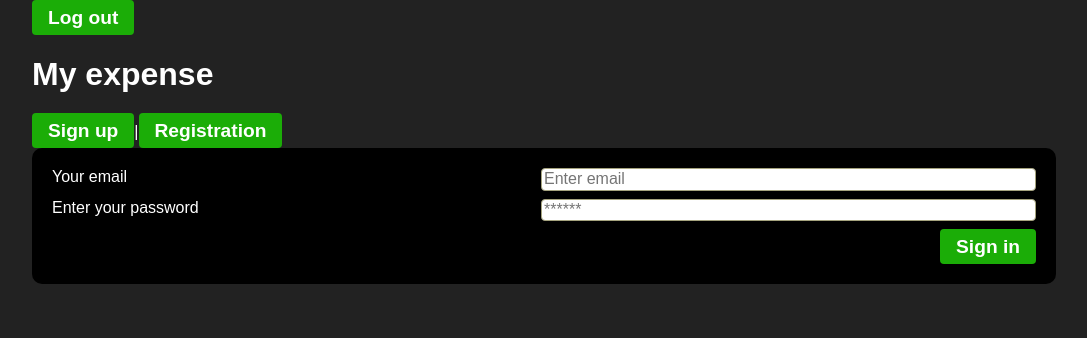
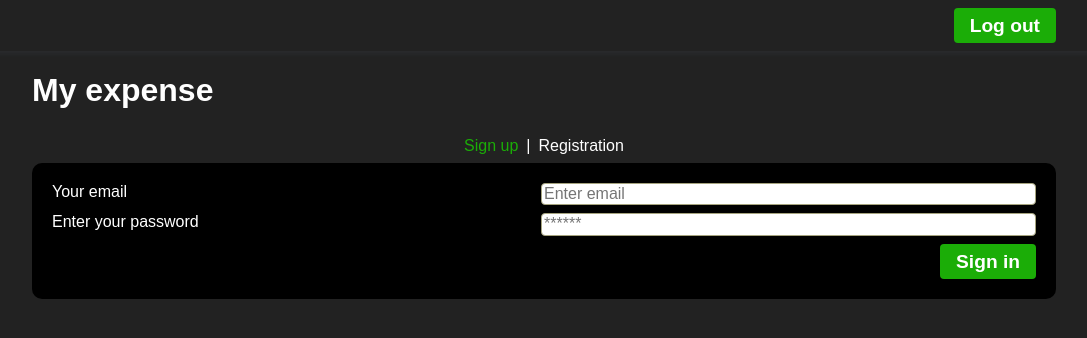
Before and after one commit to yehorDorosh/ed-php, a React app: page / in a window 1280 px wide. Shown: the top 338 px of the page, without its empty margins (96-1183 px from the left). Built offline with nearby package versions, Linux system fonts and the light colour scheme; the HTML template or start-up script is replaced by a standard one.

Commit message:
Add styles for forms section

```diff
--- a/src/components/Layout/Header/Header.js
+++ b/src/components/Layout/Header/Header.js
@@ -4,12 +4,14 @@ import Button from '../../UI/Button/Button';
 import Wrapper from '../Wrapper/Wrapper';
 import AuthContext from '../../../store/auth-context';
 
+import classes from './Header.module.scss';
+
 function Header() {
   const ctxAuth = useContext(AuthContext);
 
   return (
-    <header>
-      <Wrapper>
+    <header className={classes.header}>
+      <Wrapper className={classes.inner}>
         <Button btnText="Log out" onClick={ctxAuth.onLogout} />
       </Wrapper>
     </header>
--- /dev/null
+++ b/src/components/Layout/Header/Header.module.scss
@@ -0,0 +1,10 @@
+@import '../../../styles/vars.scss';
+
+.header {
+  padding: 8px 0;
+  box-shadow: 0 3px 5px rgba(57, 63, 72, 0.3);
+
+  .inner {
+    text-align: right;
+  }
+}
--- a/src/components/Layout/Wrapper/Wrapper.js
+++ b/src/components/Layout/Wrapper/Wrapper.js
@@ -2,7 +2,7 @@ import classes from './Wrapper.module.scss';
 
 function Wrapper(props) {
   return (
-    <div className={classes.wrap}>
+    <div className={`${classes.wrap} ${props.className}`}>
       {props.children}
     </div>
   );
--- a/src/components/RegLogForm/RegLogForm.js
+++ b/src/components/RegLogForm/RegLogForm.js
@@ -3,6 +3,9 @@ import React, { useState } from 'react';
 import RegForm from './RegForm';
 import LoginForm from './LoginForm';
 import Button from '../UI/Button/Button';
+
+import classes from './RegLogForm.module.scss';
+import buttonClasses from '../UI/Button/Button.module.scss';
 
 function RegLogForm() {
   const [showRegistration, setShowRegistration] = useState(false);
@@ -11,20 +14,24 @@ function RegLogForm() {
     showRegistration ? setShowRegistration(false) : setShowRegistration(true);
   }
 
+  const btnClasses = `${buttonClasses['btn--link']} ${classes['reg-from-block__btn']}`;
+
   return (
-    <div>
-      <div>
+    <div className={classes['reg-from-block']}>
+      <div className={classes['reg-from-block__btn-row']}>
         <Button
           btnText="Sign up"
           onClick={swithForm}
+          className={`${btnClasses} ${showRegistration ? '' : classes.isActive}`}
         />
         <span>|</span>
         <Button
           btnText="Registration"
           onClick={swithForm}
+          className={`${btnClasses} ${showRegistration ? classes.isActive : ''}`}
         />
       </div>
-      <div>
+      <div className={classes['reg-from-block__form-row']}>
         {showRegistration ? <RegForm /> : <LoginForm />}
       </div>
     </div>
--- /dev/null
+++ b/src/components/RegLogForm/RegLogForm.module.scss
@@ -0,0 +1,14 @@
+@import '../../styles/vars.scss';
+
+.reg-from-block {
+  &__btn-row {
+    text-align: center;
+    padding: 8px 0;
+  }
+
+  &__btn {
+    &.isActive {
+      color: $primary;
+    }
+  }
+}
--- a/src/components/UI/Button/Button.js
+++ b/src/components/UI/Button/Button.js
@@ -2,7 +2,7 @@ import classes from "./Button.module.scss";
 
 const Button = (props) => {
   return (
-    <button className={classes.btn} {...props.btn} onClick={props.onClick}>
+    <button className={`${classes.btn} ${props.className}`} {...props.btn} onClick={props.onClick}>
       {props.btnText}
     </button>
   );
--- a/src/components/UI/Button/Button.module.scss
+++ b/src/components/UI/Button/Button.module.scss
@@ -23,4 +23,23 @@
     background-color: $main-font-color;
     color: $primary;
   }
+
+  &--link {
+    border: none;
+    padding: 0 8px;
+    background-color: transparent;
+    font-size: 1rem;
+    font-weight: 400;
+
+    &:hover {
+      border: none;
+      box-shadow: none;
+      color: $secondary;
+    }
+
+    &:active {
+      background-color: transparent;
+      color: $primary;
+    }
+  }
 }
```
